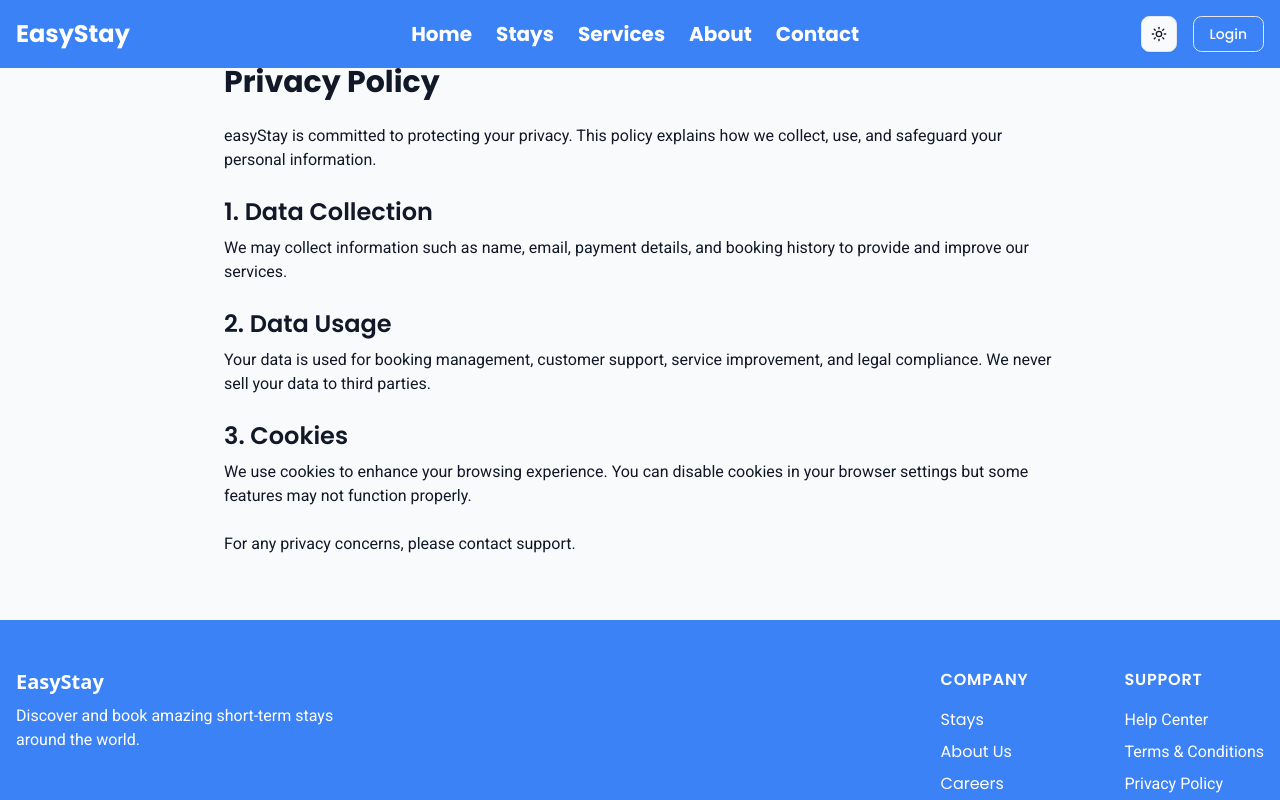
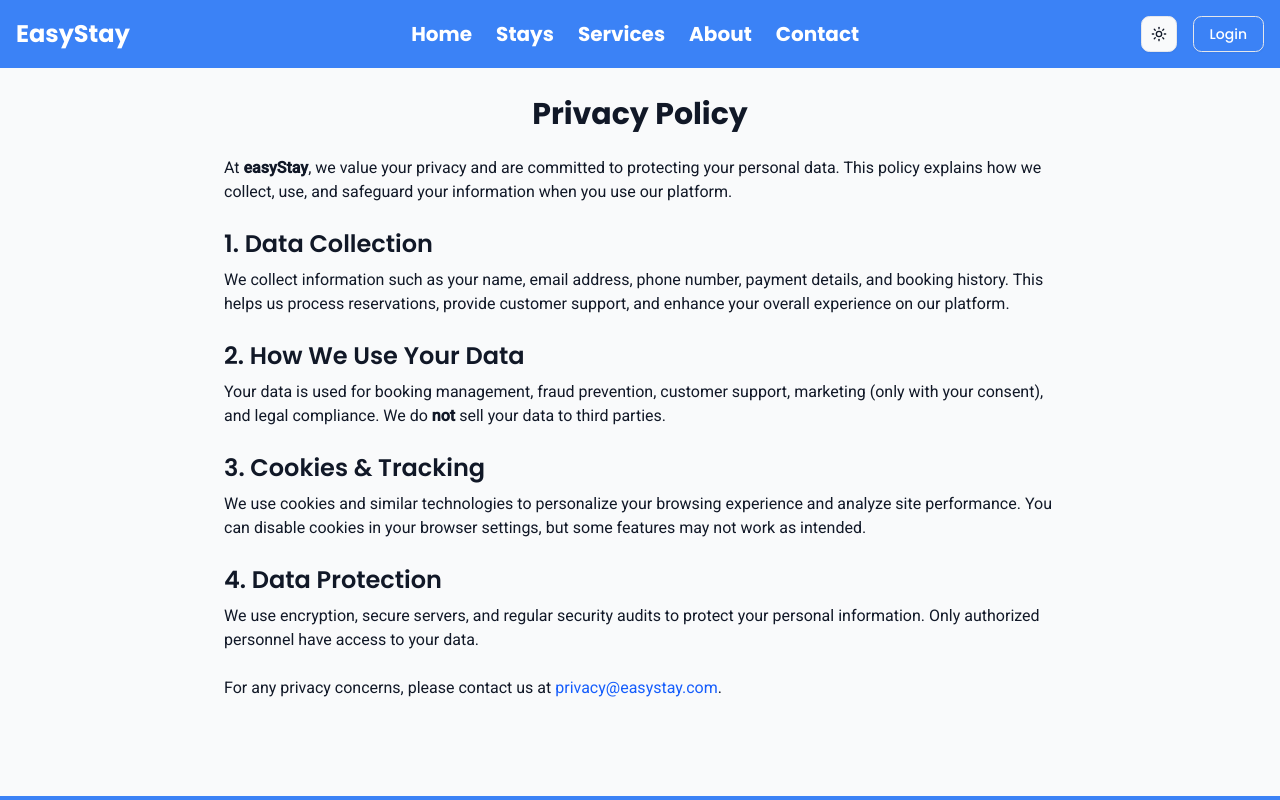
Before and after one commit to sifathasan2430/Easy-Stay, a Next.js app: page /privacy in a window 1280 px wide. Shown: the top 800 px of the page. Built offline with nearby package versions, Linux system fonts and the light colour scheme.

Commit message:
[Update]:Privacy Policy Page

```diff
--- a/src/app/help-center/page.jsx
+++ b/src/app/help-center/page.jsx
@@ -13,7 +13,7 @@ const HelpCenter = () => {
     >
       {/* Page Title */}
       <motion.h1
-        className="text-3xl font-bold mb-6 font-heading"
+        className="text-3xl text-center font-bold mb-6 font-heading"
         initial={{ opacity: 0, x: -30 }}
         animate={{ opacity: 1, x: 0 }}
         transition={{ duration: 0.5 }}
--- a/src/app/privacy/page.jsx
+++ b/src/app/privacy/page.jsx
@@ -1,26 +1,126 @@
+"use client";
+
 import React from "react";
+import { motion } from "framer-motion";
 
 const Privacy = () => {
   return (
-    <main className="max-w-4xl mx-auto py-16 px-4 sm:px-6 lg:px-8">
-      <h1 className="text-3xl font-bold mb-6 font-heading">Privacy Policy</h1>
+    <motion.main
+      className="max-w-4xl mx-auto py-24 px-4 sm:px-6 lg:px-8"
+      initial={{ opacity: 0, y: 20 }}
+      animate={{ opacity: 1, y: 0 }}
+      transition={{ duration: 0.6 }}
+    >
+      {/* Page Title */}
+      <motion.h1
+        className="text-3xl text-center font-bold mb-6 font-heading"
+        initial={{ opacity: 0, x: -30 }}
+        animate={{ opacity: 1, x: 0 }}
+        transition={{ duration: 0.5 }}
+      >
+        Privacy Policy
+      </motion.h1>
+
+      {/* Intro */}
+      <motion.p
+        className="mb-4 font-body"
+        initial={{ opacity: 0 }}
+        animate={{ opacity: 1 }}
+        transition={{ delay: 0.2, duration: 0.5 }}
+      >
+        At <span className="font-semibold">easyStay</span>, we value your privacy and are committed
+        to protecting your personal data. This policy explains how we collect,
+        use, and safeguard your information when you use our platform.
+      </motion.p>
+
+      {/* Section 1 - Data Collection */}
+      <motion.section
+        initial={{ opacity: 0, y: 15 }}
+        whileInView={{ opacity: 1, y: 0 }}
+        viewport={{ once: true }}
+        transition={{ delay: 0.3, duration: 0.5 }}
+      >
+        <h2 className="text-2xl font-semibold mt-6 mb-2 font-heading">
+          1. Data Collection
+        </h2>
         <p className="mb-4 font-body">
-        easyStay is committed to protecting your privacy. This policy explains how we collect, use, and safeguard your personal information.
+          We collect information such as your name, email address, phone number,
+          payment details, and booking history. This helps us process
+          reservations, provide customer support, and enhance your overall
+          experience on our platform.
         </p>
-      <h2 className="text-2xl font-semibold mt-6 mb-2 font-heading">1. Data Collection</h2>
+      </motion.section>
+
+      {/* Section 2 - Data Usage */}
+      <motion.section
+        initial={{ opacity: 0, y: 15 }}
+        whileInView={{ opacity: 1, y: 0 }}
+        viewport={{ once: true }}
+        transition={{ delay: 0.4, duration: 0.5 }}
+      >
+        <h2 className="text-2xl font-semibold mt-6 mb-2 font-heading">
+          2. How We Use Your Data
+        </h2>
         <p className="mb-4 font-body">
-        We may collect information such as name, email, payment details, and booking history to provide and improve our services.
+          Your data is used for booking management, fraud prevention, customer
+          support, marketing (only with your consent), and legal compliance. We
+          do <span className="font-semibold">not</span> sell your data to third
+          parties.
         </p>
-      <h2 className="text-2xl font-semibold mt-6 mb-2 font-heading">2. Data Usage</h2>
+      </motion.section>
+
+      {/* Section 3 - Cookies */}
+      <motion.section
+        initial={{ opacity: 0, y: 15 }}
+        whileInView={{ opacity: 1, y: 0 }}
+        viewport={{ once: true }}
+        transition={{ delay: 0.5, duration: 0.5 }}
+      >
+        <h2 className="text-2xl font-semibold mt-6 mb-2 font-heading">
+          3. Cookies & Tracking
+        </h2>
         <p className="mb-4 font-body">
-        Your data is used for booking management, customer support, service improvement, and legal compliance. We never sell your data to third parties.
+          We use cookies and similar technologies to personalize your browsing
+          experience and analyze site performance. You can disable cookies in
+          your browser settings, but some features may not work as intended.
         </p>
-      <h2 className="text-2xl font-semibold mt-6 mb-2 font-heading">3. Cookies</h2>
+      </motion.section>
+
+      {/* Section 4 - Data Protection */}
+      <motion.section
+        initial={{ opacity: 0, y: 15 }}
+        whileInView={{ opacity: 1, y: 0 }}
+        viewport={{ once: true }}
+        transition={{ delay: 0.6, duration: 0.5 }}
+      >
+        <h2 className="text-2xl font-semibold mt-6 mb-2 font-heading">
+          4. Data Protection
+        </h2>
         <p className="mb-4 font-body">
-        We use cookies to enhance your browsing experience. You can disable cookies in your browser settings but some features may not function properly.
+          We use encryption, secure servers, and regular security audits to
+          protect your personal information. Only authorized personnel have
+          access to your data.
         </p>
-      <p className="mt-6 font-body">For any privacy concerns, please contact support.</p>
-    </main>
+      </motion.section>
+
+      {/* Contact */}
+      <motion.p
+        className="mt-6 font-body"
+        initial={{ opacity: 0 }}
+        whileInView={{ opacity: 1 }}
+        viewport={{ once: true }}
+        transition={{ delay: 0.7, duration: 0.5 }}
+      >
+        For any privacy concerns, please contact us at{" "}
+        <a
+          href="mailto:privacy@easystay.com"
+          className="text-blue-600 hover:underline"
+        >
+          privacy@easystay.com
+        </a>
+        .
+      </motion.p>
+    </motion.main>
   );
 };
 
```
Lines whose indentation alone changed are shown as unchanged.
